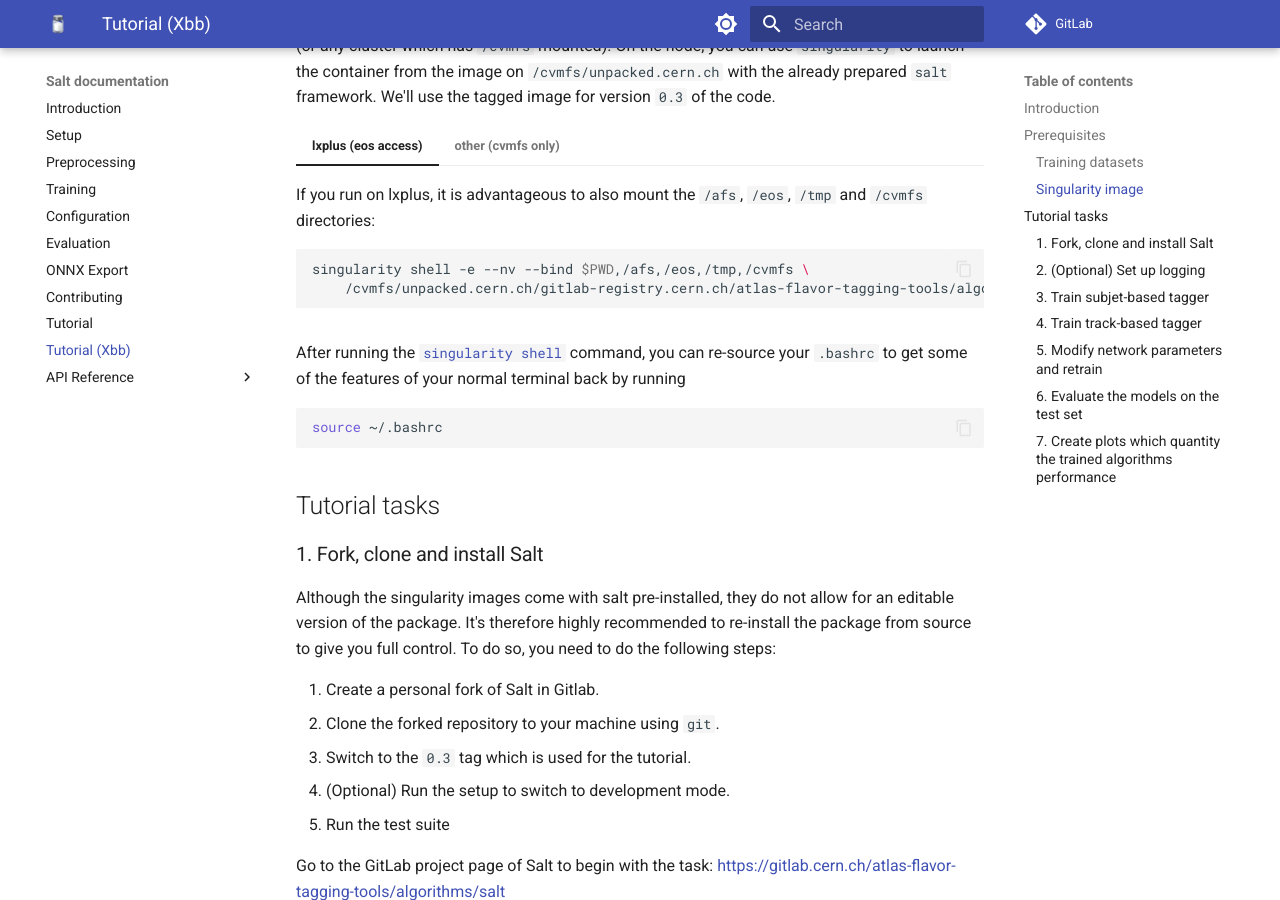
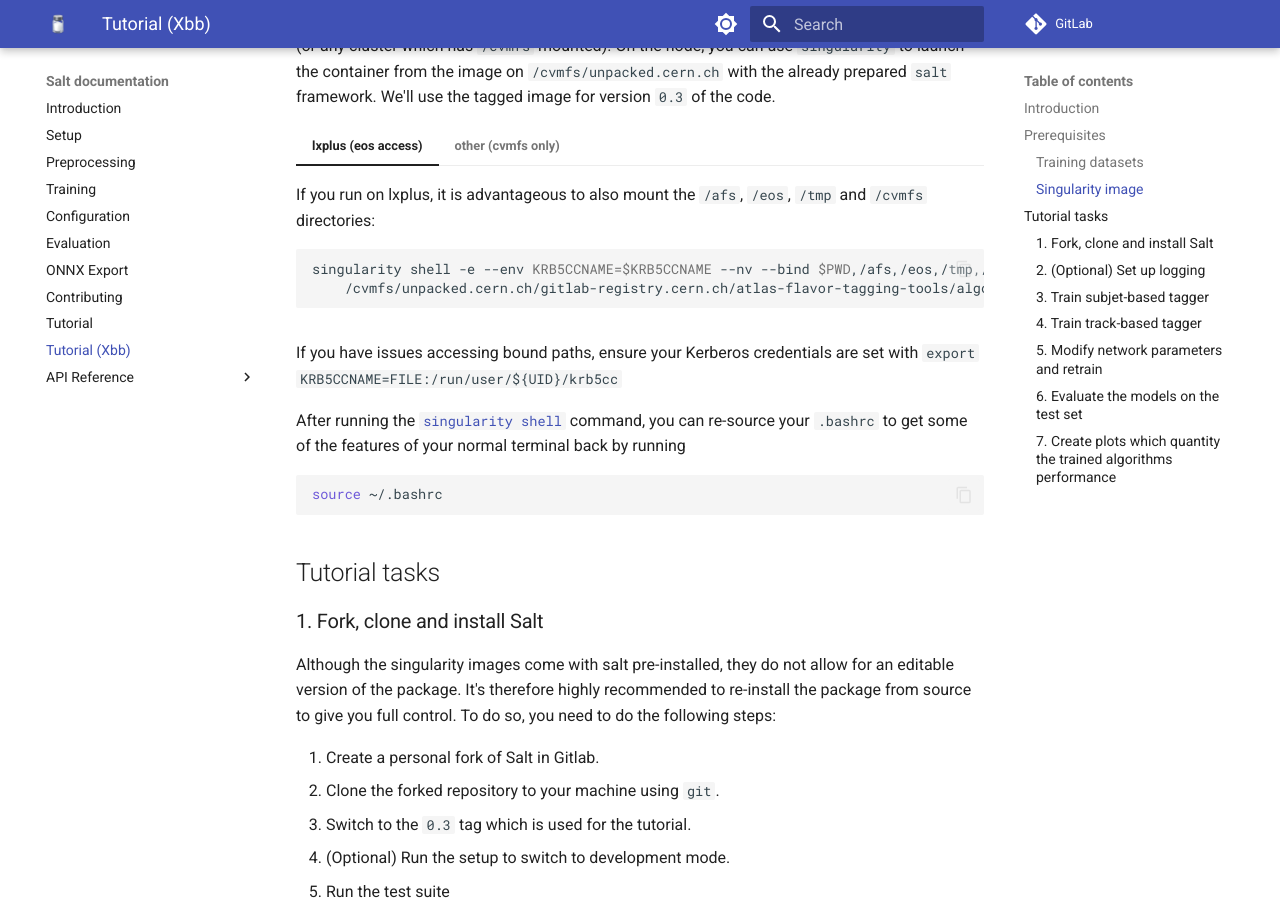
Before and after one commit to umami-hep/salt, an MkDocs documentation site: the page built from docs/tutorial-Xbb.md, in a window 1280 px wide and 900 px high, scrolled down 2436 px. Built offline with MkDocs 1.6.1 and Material for MkDocs 9.7.7, drawn with Linux system fonts in a browser that asks for light colours; formulas are drawn with MathJax 3.

Commit message:
Update tutorial-Xbb.md

````diff
--- a/docs/tutorial-Xbb.md
+++ b/docs/tutorial-Xbb.md
@@ -111,16 +111,18 @@ We'll use the tagged image for version `0.3` of the code.
     If you run on lxplus, it is advantageous to also mount the `/afs`, `/eos`, `/tmp` and `/cvmfs` directories:
 
     ```bash
-    singularity shell -e --nv --bind $PWD,/afs,/eos,/tmp,/cvmfs \
+    singularity shell -e --env KRB5CCNAME=$KRB5CCNAME --nv --bind $PWD,/afs,/eos,/tmp,/cvmfs,/run/user \
         /cvmfs/unpacked.cern.ch/gitlab-registry.cern.ch/atlas-flavor-tagging-tools/algorithms/salt:0-3
     ```
 
 === "other (cvmfs only)"
 
     ```
-    singularity shell -e --nv --bind $PWD,/cvmfs \
+    singularity shell -e --env KRB5CCNAME=$KRB5CCNAME --nv --bind $PWD,/cvmfs,/run/user \
         /cvmfs/unpacked.cern.ch/gitlab-registry.cern.ch/atlas-flavor-tagging-tools/algorithms/salt:0-3
     ```
+
+If you have issues accessing bound paths, ensure your Kerberos credentials are set with `export KRB5CCNAME=FILE:/run/user/${UID}/krb5cc`
 
 After running the [`singularity shell`](https://docs.sylabs.io/guides/latest/user-guide/cli/singularity_shell.html#singularity-shell) command, you can re-source your `.bashrc` to get some of the features of your normal terminal back by running
 
````
